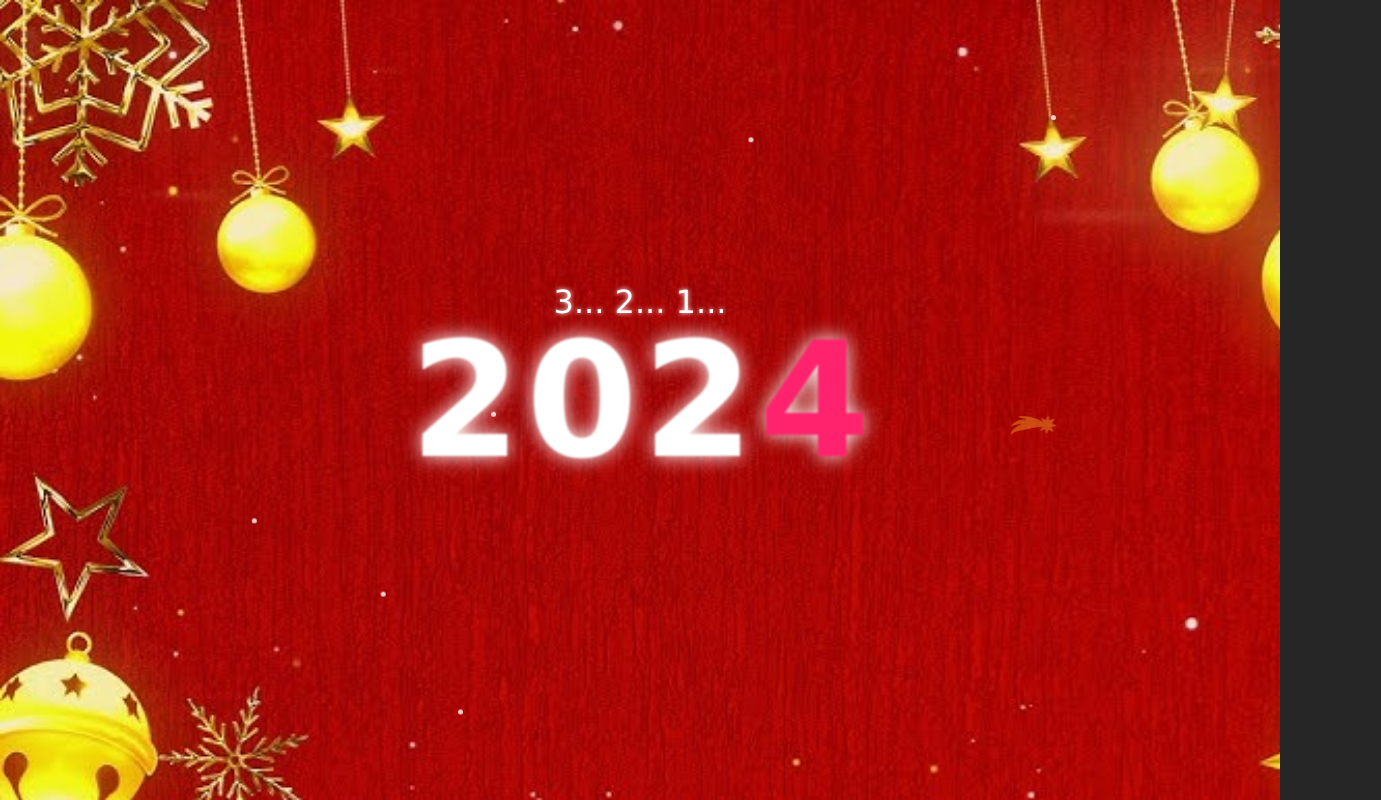
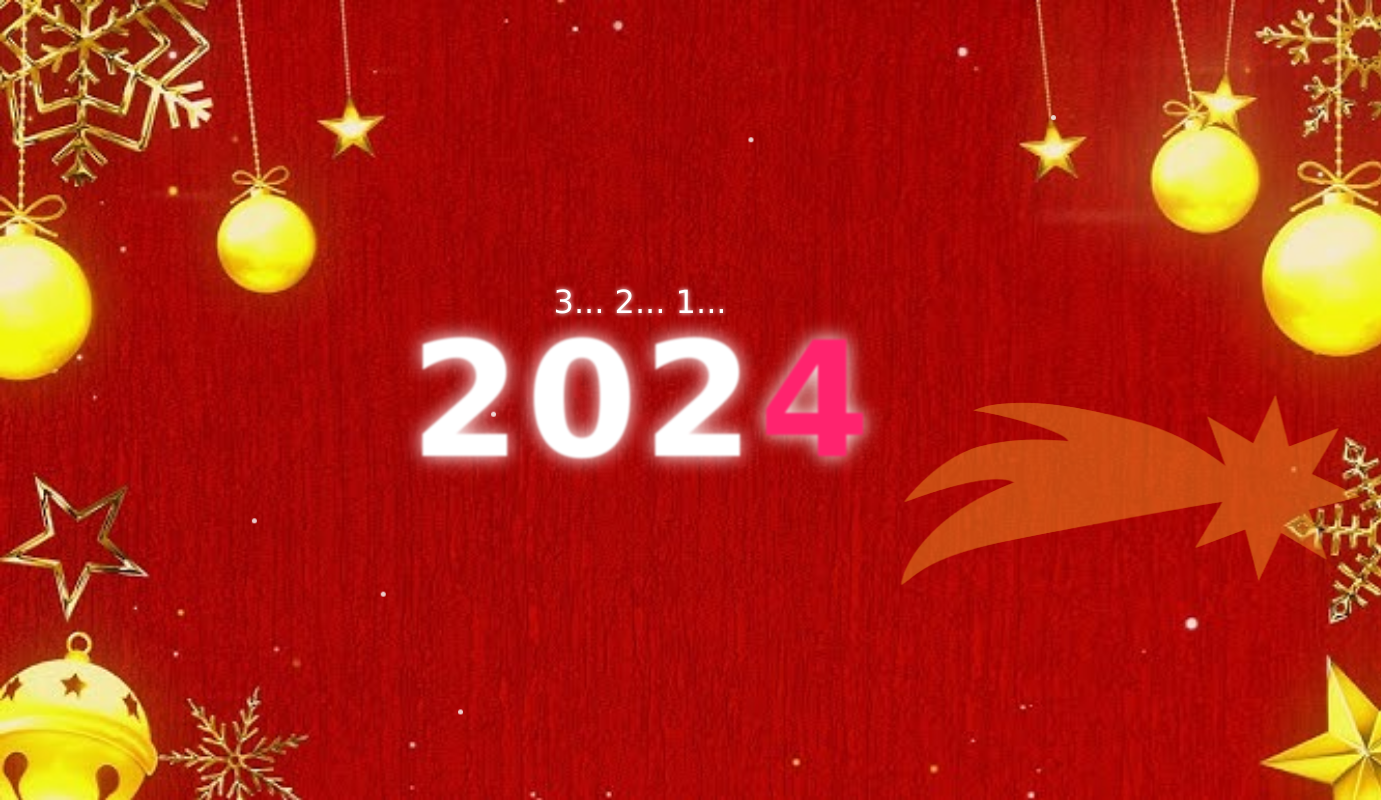
Before and after one commit to DiegoGallardoRP/Interfaz, a plain HTML site: page Unidad 4/Tarea4/index.html in a window 1280 px wide. Shown: the whole page, 1381 px wide, since content can reach past the window. Drawn offline with Linux system fonts and the light colour scheme.

Commit message:
feliz 2025

```diff
--- a/Unidad 4/Tarea4/estilo.css
+++ b/Unidad 4/Tarea4/estilo.css
@@ -144,10 +144,10 @@ body {
 .estrella {
     display: block;
     position: absolute;
-    top: 50%;
-    left: 50%;
-    width: 50px;
-    height: 50px;
+    top: 30%;
+    left: 40%;
+    width: 500px;
+    height: 500px;
     background-image: url('estrella.png');
     background-size: contain;
     background-repeat: no-repeat;
```
